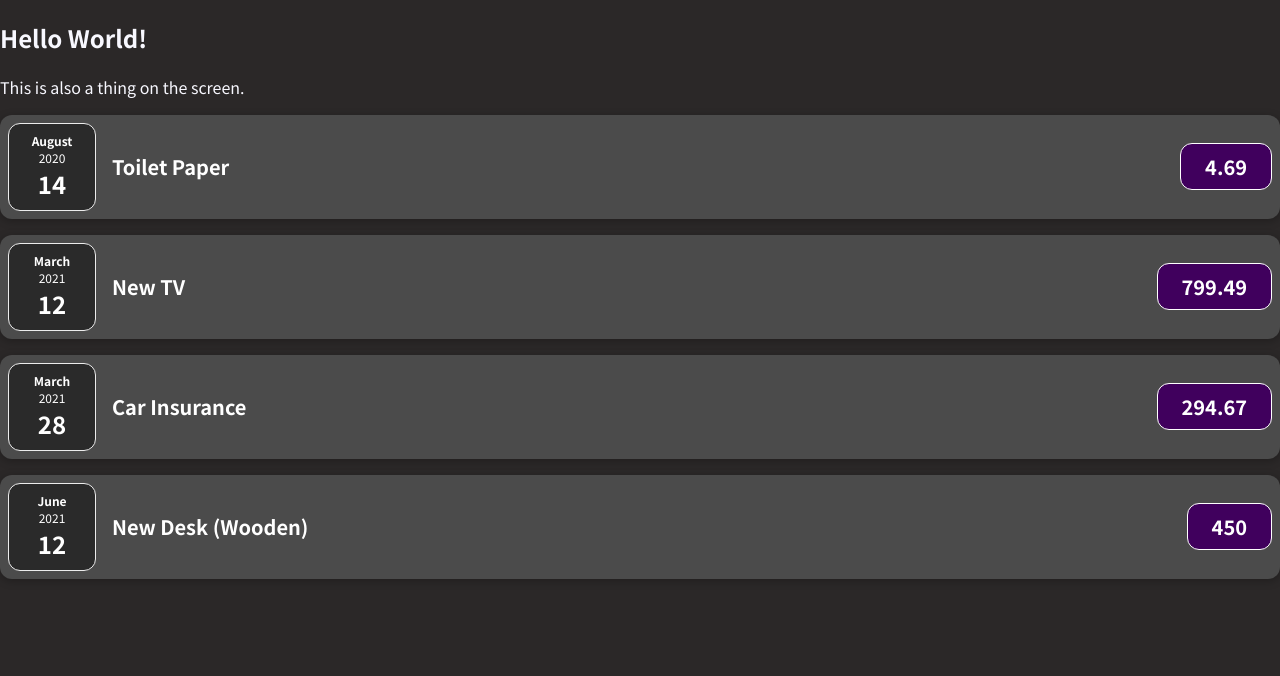
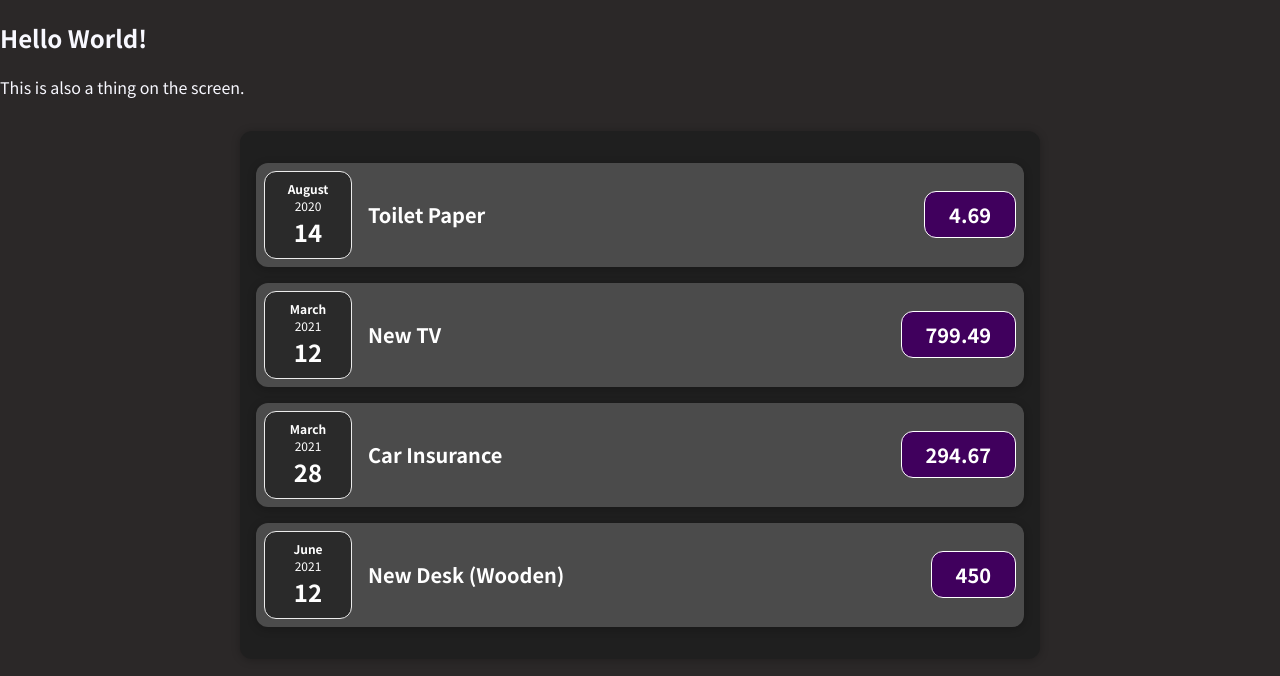
Before and after one commit to awinterm13/React-Playground, a JavaScript app in the folder react-complete-guide/: page / in a window 1280 px wide. Shown: the top 676 px of the page. Built offline with nearby package versions, Linux system fonts and the light colour scheme.

Commit message:
made a list of items component. aw

```diff
--- a/react-complete-guide/src/App.js
+++ b/react-complete-guide/src/App.js
@@ -1,4 +1,4 @@
-import ExpenseItem from "./components/ExpenseItem";
+import ExpenseList from "./components/ExpenseList";
 
 function App() {
   const expenses = [
@@ -21,33 +21,19 @@ function App() {
       amount: 450,
       date: new Date(2021, 5, 12),
     },
+    {
+      id: "e1",
+      title: "goldfish",
+      amount: 14.69,
+      date: new Date(2020, 7, 12),
+    },
   ];
 
   return (
     <div>
       <h2>Hello World!</h2>
       <p>This is also a thing on the screen.</p>
-
-      <ExpenseItem
-        title={expenses[0].title}
-        amount={expenses[0].amount}
-        date={expenses[0].date}
-      ></ExpenseItem>
-      <ExpenseItem
-        title={expenses[1].title}
-        amount={expenses[1].amount}
-        date={expenses[1].date}
-      ></ExpenseItem>
-      <ExpenseItem
-        title={expenses[2].title}
-        amount={expenses[2].amount}
-        date={expenses[2].date}
-      ></ExpenseItem>
-      <ExpenseItem
-        title={expenses[3].title}
-        amount={expenses[3].amount}
-        date={expenses[3].date}
-      ></ExpenseItem>
+      <ExpenseList expenses={expenses}/>
     </div>
   );
 }
--- /dev/null
+++ b/react-complete-guide/src/components/ExpenseList.css
@@ -0,0 +1,9 @@
+.expenses {
+  padding: 1rem;
+  background-color: rgb(31, 31, 31);
+  margin: 2rem auto;
+  width: 50rem;
+  max-width: 95%;
+  border-radius: 12px;
+  box-shadow: 0 1px 8px rgba(0, 0, 0, 0.25);
+}
--- /dev/null
+++ b/react-complete-guide/src/components/ExpenseList.js
@@ -0,0 +1,33 @@
+import ExpenseItem from "./ExpenseItem";
+import './ExpenseList.css';
+
+function ExpenseList(props) {
+  const expenses = props.expenses;
+
+  return (
+    <div className='expenses'>
+      <ExpenseItem
+        title={expenses[0].title}
+        amount={expenses[0].amount}
+        date={expenses[0].date}
+      ></ExpenseItem>
+      <ExpenseItem
+        title={expenses[1].title}
+        amount={expenses[1].amount}
+        date={expenses[1].date}
+      ></ExpenseItem>
+      <ExpenseItem
+        title={expenses[2].title}
+        amount={expenses[2].amount}
+        date={expenses[2].date}
+      ></ExpenseItem>
+      <ExpenseItem
+        title={expenses[3].title}
+        amount={expenses[3].amount}
+        date={expenses[3].date}
+      ></ExpenseItem>
+    </div>
+  );
+}
+
+export default ExpenseList;
```
